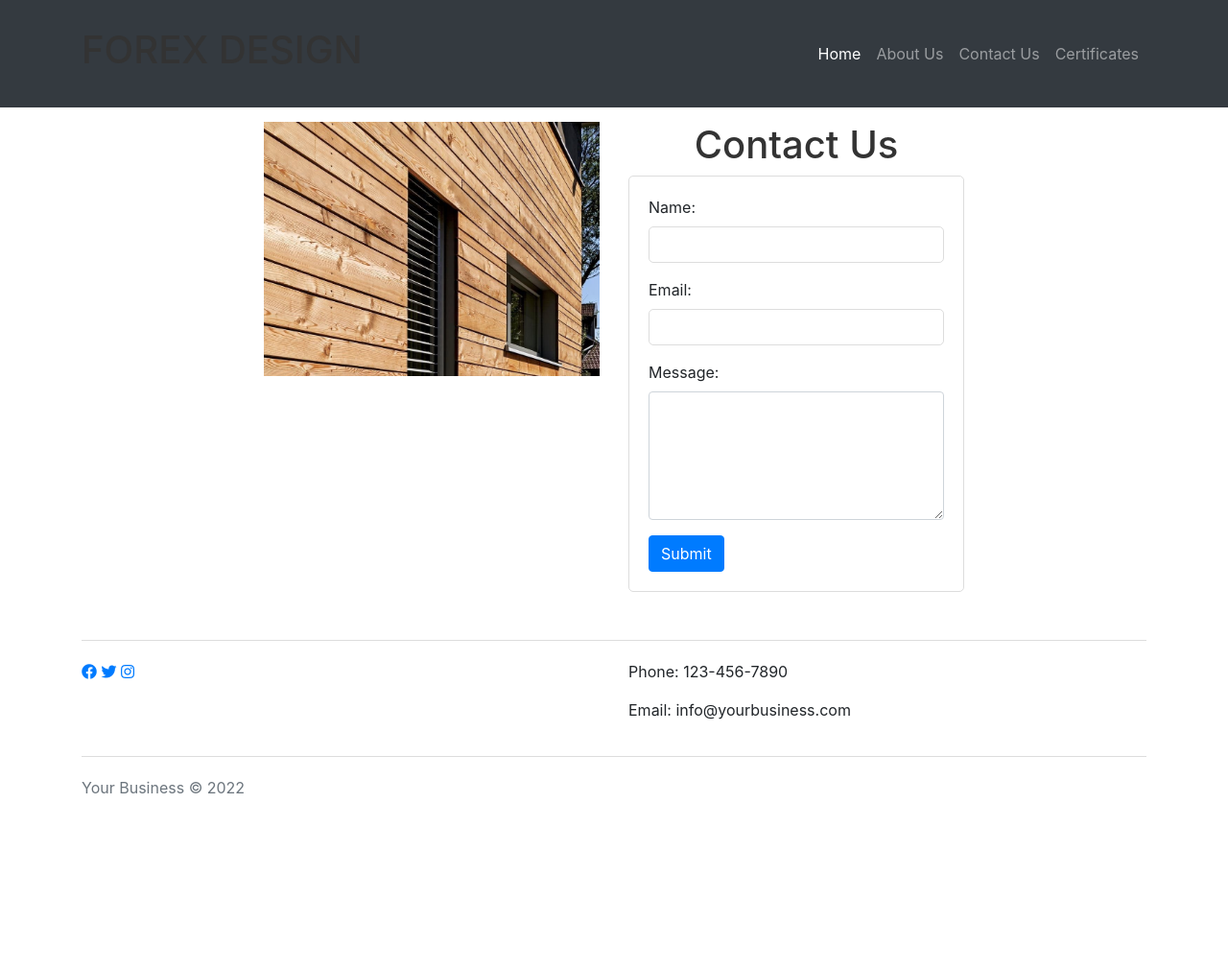
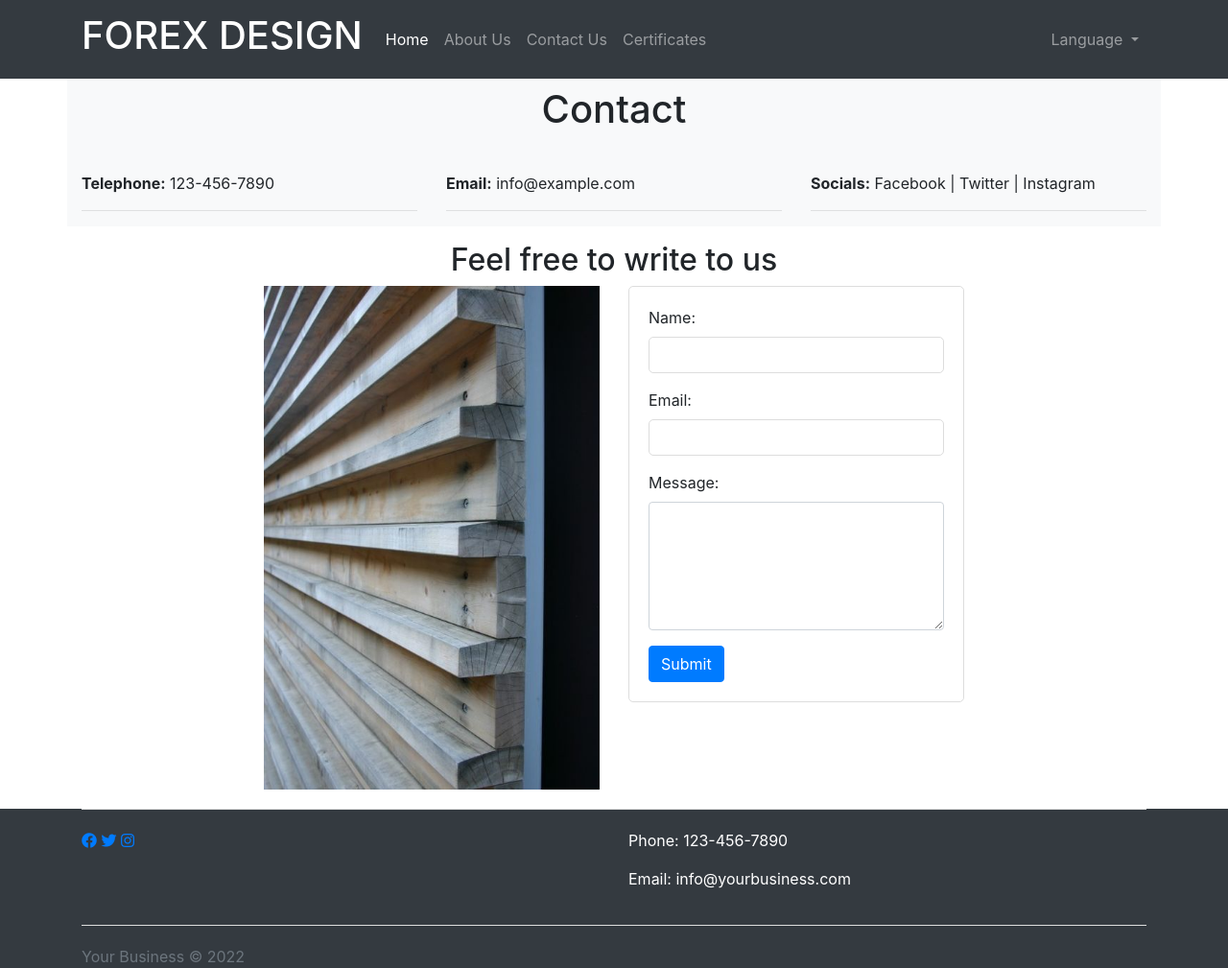
Before and after one commit to Vukp17/forexdesign-webapp, a PHP site: page /contact.php in a window 1280 px wide. Shown: the whole page at 96% size. Before the commit the page ends 827 px from the top, so only its background shows below. Run offline with PHP 8.4, Linux system fonts and the light colour scheme; some libraries are stand-ins or nearby versions.

Commit message:
Add language dropdown to navbar

```diff
--- a/components/footer.php
+++ b/components/footer.php
@@ -1,5 +1,5 @@
 <!-- footer.inc.php -->
-<footer class="footer">
+<footer class="footer bg-dark">
     <div class="container">
         <hr style="border-top: 1px solid #ddd; margin-top: 20px; margin-bottom: 20px;">
         <div class="row">
@@ -9,7 +9,7 @@
                 <a href="#" class="social-icon"><i class="fab fa-twitter"></i></a>
                 <a href="#" class="social-icon"><i class="fab fa-instagram"></i></a>
             </div>
-            <div class="col-md-6">
+            <div class="col-md-6" style="color: white;">
                 <!-- Contact Information -->
                 <p>Phone: 123-456-7890</p>
                 <p>Email: info@yourbusiness.com</p>
--- a/components/navbar.php
+++ b/components/navbar.php
@@ -1,17 +1,29 @@
 <!-- navbar.php -->
+<?php
+session_start();
+if (isset($_GET['lang'])) {
+    $lang = $_GET['lang'];
+    // Store the language setting in the session so it persists across pages
+    $_SESSION['lang'] = $lang;
+} else if (isset($_SESSION['lang'])) {
+    $lang = $_SESSION['lang'];
+} else {
+    $lang = 'en';  // Default language
+}
+include "languages/$lang.php";
+?>
 <nav class="navbar navbar-expand-lg navbar-dark bg-dark">
     <div class="container">
         <a class="navbar-brand" href="#">
             <div class="image-wrapper">
                 <h1>FOREX DESIGN</h1>
-                <!-- <img src="images/Picture1.png" alt="Your Business Logo" width="50" height="50"> -->
             </div>
         </a>
         <button class="navbar-toggler" type="button" data-toggle="collapse" data-target="#navbarNav" aria-controls="navbarNav" aria-expanded="false" aria-label="Toggle navigation">
             <span class="navbar-toggler-icon"></span>
         </button>
         <div class="collapse navbar-collapse" id="navbarNav">
-            <ul class="navbar-nav ml-auto">
+            <ul class="navbar-nav mr-auto">
                 <li class="nav-item active">
                     <a class="nav-link" href="index.php">Home</a>
                 </li>
@@ -25,6 +37,18 @@
                     <a class="nav-link" href="certificates.php">Certificates</a>
                 </li>
             </ul>
+            <ul class="navbar-nav">
+                <li class="nav-item dropdown">
+                    <a class="nav-link dropdown-toggle"  id="navbarDropdownMenuLink" role="button" data-toggle="dropdown" aria-haspopup="true" aria-expanded="false">
+                        Language
+                    </a>
+                    <div class="dropdown-menu" aria-labelledby="navbarDropdownMenuLink">
+                        <a class="dropdown-item" href="?lang=en">English</a>
+                        <a class="dropdown-item" href="?lang=fr">Français</a>
+                        <!-- Add more language options here if needed -->
+                    </div>
+                </li>
+            </ul>
         </div>
     </div>
 </nav>
--- a/contact.php
+++ b/contact.php
@@ -1,39 +1,51 @@
-<!DOCTYPE html>
-<html>
-
 <head>
     <title>Contact Us</title>
     <link rel="stylesheet" href="css/about.css">
-    <style>
-        /* .container {
-            margin-top: 50px;
-        }
 
-        .row {
-            display: flex;
-            justify-content: center;
-            align-items: center;
-        }
-
-        .col-md-4 {
-            margin-right: 20px;
-        } */
-    </style>
 </head>
 
 <?php include 'components/header.inc.php'; ?>
 
 <body>
-<?php include 'components/navbar.php'; ?>
+    <?php include 'components/navbar.php'; ?>
 
     <div class="container">
-        <div class="row justify-content-center">
+        <div class="row justify-content-center bg-light pt-2">
+            <h1>Contact </h1>
+        </div>
+        <div class="row justify-content-center  bg-light">
+        <hr>
+        </div>
+        <div class="row justify-content-center  bg-light">
             <div class="col-md-4">
-                <!-- Your image here -->
-                <img src="images/sample.jpg" alt="Your Image" style="max-width: 100%;">
+                <div class="contact-info">
+                    <p><strong>Telephone:</strong> 123-456-7890</p>
+                    <hr>
+                </div>
             </div>
             <div class="col-md-4">
-                <h1>Contact Us</h1>
+                <div class="contact-info">
+                    <p><strong>Email:</strong> info@example.com</p>
+                    <hr>
+                </div>
+            </div>
+            <div class="col-md-4">
+                <div class="contact-info">
+                    <p><strong>Socials:</strong> Facebook | Twitter | Instagram</p>
+                    <hr>
+                </div>
+            </div>
+        </div>
+
+        <div class="row justify-content-center mt-3 ">
+            <h2>Feel free to write to us</h2>
+        </div>
+        <div class="row justify-content-center mt-">
+            <div class="col-md-4 ">
+                <!-- Your image here -->
+                <img src="images/contactus.jpg" alt="Your Image" style="max-width: 100%;">
+            </div>
+            <div class="col-md-4">
                 <form method="POST" action="<?php echo htmlspecialchars($_SERVER["PHP_SELF"]); ?>">
                     <div class="form-group">
                         <label for="name">Name:</label>
@@ -54,5 +66,3 @@
     </div>
     <?php include 'components/footer.php'; ?>
 </body>
-
-</html>
--- a/css/about.css
+++ b/css/about.css
@@ -1,20 +1,19 @@
 /* styles.css */
-body {
+/* body {
     font-family: Arial, sans-serif;
     margin: 0;
     padding: 0;
     background-color: #f0f0f0;
-}
+} */
 
-.container {
+/* .container {
     max-width: 600px;
     margin: 0 auto;
     padding: 15px;
-}
+} */
 
 h1 {
     text-align: center;
-    color: #333;
 }
 
 form {
```
Also changed, not shown: index.php (+8 -10 lines), languages/en.php (added), languages/srb.php (added).
